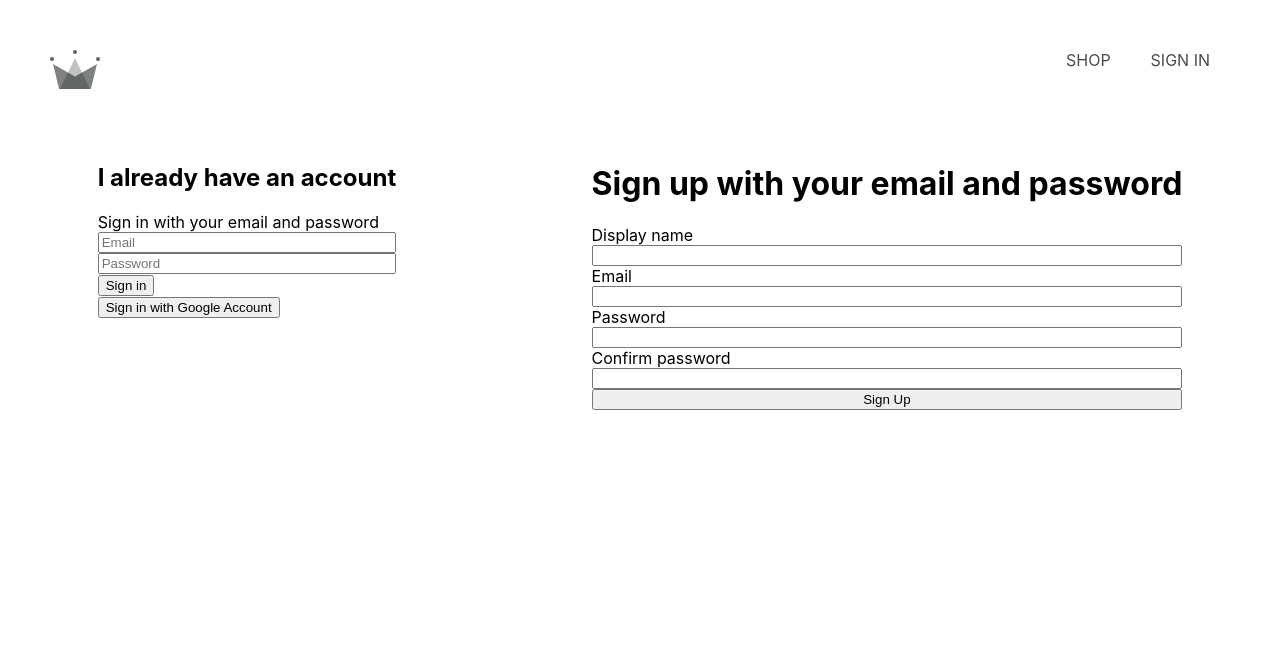
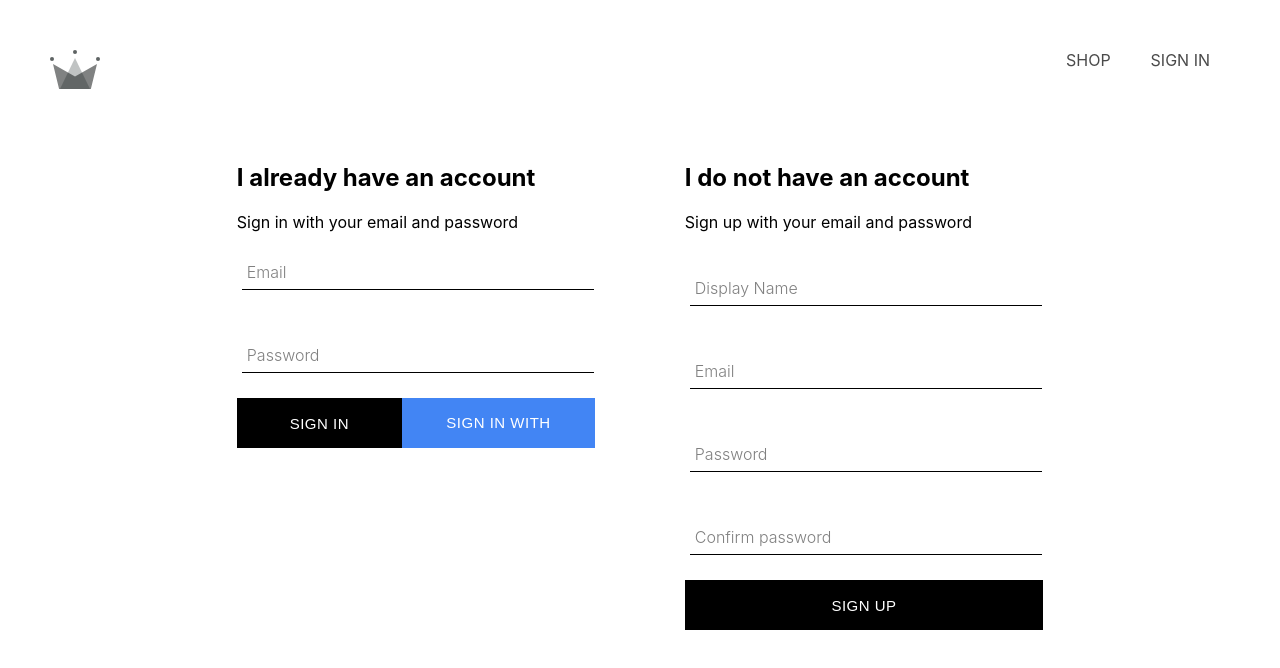
Before and after one commit to scul0405/basic-e-commerce-website-with-React, a React (Create React App) app: page /signIn in a window 1280 px wide. Shown: the top 668 px of the page. Built offline with nearby package versions, Linux system fonts and the light colour scheme.

Commit message:
Add CSS for authentication page

```diff
--- a/src/Components/Sign-in/Sign-in.jsx
+++ b/src/Components/Sign-in/Sign-in.jsx
@@ -3,6 +3,9 @@ import React, { useState, useContext } from 'react'
 import { signInWithGooglePopup, createUserDocumentFromAuth, signInWithUserEmailAndPassword } from '../../utilities/firebase/firebase.js'
 import './Sign-in.scss'
 import { UserContext } from '../../contexts/user.jsx'
+import InputForm from '../input-form/input-form.jsx'
+import Button from '../button/button.jsx'
+
 const defaultFormFields = {
   email: '',
   password: ''
@@ -55,14 +58,12 @@ const SignIn = () => {
     <div className='sign-in'>
         <h2>I already have an account</h2>
         <span>Sign in with your email and password</span>
-        <form onSubmit={handleSubmit}>
-          <input type='email' placeholder='Email' name='email' onChange={handleChange} value={email} required/>
-          <input type='password' placeholder='Password' name='password' onChange={handleChange} value={password} required/>
-          <div className='btn-container'>
-            <button type='sumbit'>Sign in</button>
-          </div>
-        </form>
-        <button onClick={loginGoogleUser}>Sign in with Google Account</button>
+        <InputForm label='Email' type='email' name='email' onChange={handleChange} value={email} required />
+        <InputForm label='Password' type='password' name='password' onChange={handleChange} value={password} required/>
+        <div className='button-container'>
+          <Button className='btn-black' type='submit' onClick={handleSubmit} title='Sign in'/>
+          <Button className='btn-blue' onClick={loginGoogleUser} title='Sign in with Google' />
+        </div>
     </div>
   )
 }
--- a/src/Components/Sign-in/Sign-in.scss
+++ b/src/Components/Sign-in/Sign-in.scss
@@ -1,6 +1,12 @@
 .sign-in {
+    width: 40%;
     form {
         display: flex;
         flex-direction: column;
     }
+
+    .button-container {
+        display: flex;
+        justify-content: space-between;
+    }
 }
--- /dev/null
+++ b/src/Components/button/button.jsx
@@ -0,0 +1,11 @@
+import './button.scss'
+const Button = ({title,className, ...otherProps}) => {
+    console.log(className)
+  return (
+    <button className={className + ' btn'} {...otherProps}>
+        {title}
+    </button>
+  )
+}
+
+export default Button
--- /dev/null
+++ b/src/Components/button/button.scss
@@ -0,0 +1,41 @@
+.btn {
+    height: 50px;
+    min-width: 165px;
+    width: auto;
+    padding: 0 15px;
+    line-height: 50px;
+
+    letter-spacing: 0.5px;
+
+    text-transform: uppercase;
+    font-size: 15px;
+
+    border: none;
+    color: white;
+
+    transition: all .2s;
+
+    cursor: pointer;
+
+    &-black {
+        background-color: black;
+        border: 1px solid black;
+
+        &:hover {
+            background-color: white;
+            color: black;
+        }
+    }
+
+    &-blue {
+        background-color: #4285F4;
+
+        &:hover {
+            background-color: #357ae8;
+        }
+    }
+
+    &:hover {
+        transform: scale(1.05);
+    }
+}
--- a/src/Components/input-form/input-form.jsx
+++ b/src/Components/input-form/input-form.jsx
@@ -1,9 +1,11 @@
 import React from 'react'
+import './input-form.scss'
 
 const inputForm = ({label, ...otherProps}) => {
   return (
     <div className='form-group'>
         <input className='form-input' {...otherProps}/>
+        <label>{label}</label>
     </div>
   )
 }
--- a/src/Components/input-form/input-form.scss
+++ b/src/Components/input-form/input-form.scss
@@ -0,0 +1,39 @@
+.form-group {
+    display: flex;
+    flex-direction: column-reverse;
+    margin-bottom: 20px;
+    padding: 5px;
+
+    label {
+        width: fit-content;
+        padding-left: 5px;
+        transform: translateY(25px);
+        color: grey;
+        transition: all .3s;
+        font-weight: 300;
+    }
+
+    input {
+        width: 100%;
+        font-size: 18px;
+        background-color: transparent;
+        z-index: 100;
+        height: 30px;
+        border: none;
+        border-bottom: 1px solid black;
+
+        &:focus {
+            outline: none;
+        }
+
+        &:focus + label {
+            transform: translateY(0);
+            font-size: 13px;
+        }
+        &:not([value =""]) + label {
+            transform: translateY(0);
+            font-size: 13px;
+        }
+    }
+
+}
--- a/src/Components/sign-up-form/sign-up-form.jsx
+++ b/src/Components/sign-up-form/sign-up-form.jsx
@@ -2,6 +2,8 @@ import React, { useState, useContext } from 'react'
 import {createAuthUserWithEmailAndPassword, createUserDocumentFromAuth} from '../../utilities/firebase/firebase'
 import './sign-up-form.scss'
 import { UserContext } from '../../contexts/user'
+import InputForm from '../input-form/input-form'
+import Button from '../button/button'
 
 const defaultFormFields = {
     displayName : '',
@@ -42,21 +44,18 @@ const SignUpForm = () => {
 
   return (
     <div className='sign-up-form'>
-        <h1>Sign up with your email and password</h1>
+        <h2>I do not have an account</h2>
+        <p>Sign up with your email and password</p>
         <form onSubmit={handleSubmit}>
-            <label>Display name</label>
-            <input type='text' value={displayName} name='displayName' onChange={handleChange} required/>
+            <InputForm label = 'Display Name' type='text' value={displayName} name='displayName' onChange={handleChange} required />
 
-            <label>Email</label>
-            <input type='email' value={email} name='email' onChange={handleChange} required/>
+            <InputForm label = 'Email' type='email' value={email} name='email' onChange={handleChange} required />
 
-            <label>Password</label>
-            <input type='password' value={password} name='password' onChange={handleChange} required/>
+            <InputForm label = 'Password' type='password' value={password} name='password' onChange={handleChange} required />
 
-            <label>Confirm password</label>
-            <input type='password' value={confirmPassword} name='confirmPassword' onChange={handleChange} required/>
+            <InputForm label = 'Confirm password' type='password' value={confirmPassword} name='confirmPassword' onChange={handleChange} required />
 
-            <button type='submit'>Sign Up</button>
+            <Button title='Sign up' className = 'btn-black' type='submit'/>
         </form>
     </div>
   )
--- a/src/Components/sign-up-form/sign-up-form.scss
+++ b/src/Components/sign-up-form/sign-up-form.scss
@@ -3,4 +3,5 @@
         display: flex;
         flex-direction: column;
     }
+    width: 40%;
 }
--- a/src/Routes/Authentication/Authentication.scss
+++ b/src/Routes/Authentication/Authentication.scss
@@ -1,4 +1,6 @@
 .authentication-container {
     display: flex;
+    width: 70%;
+    margin: 0 auto;
     justify-content: space-around;
 }
```
